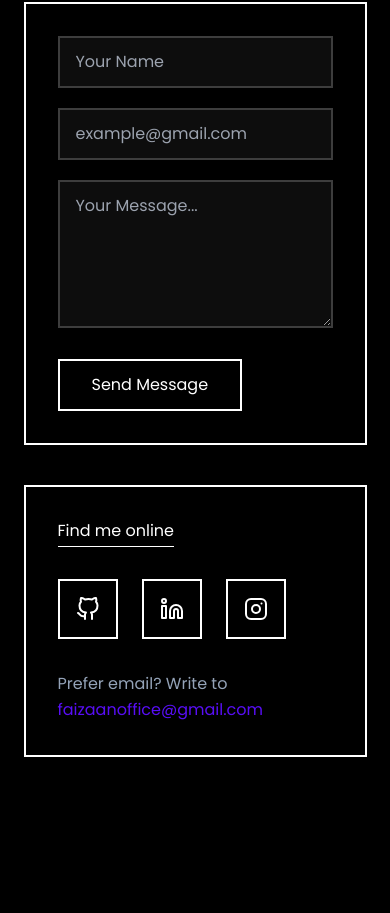
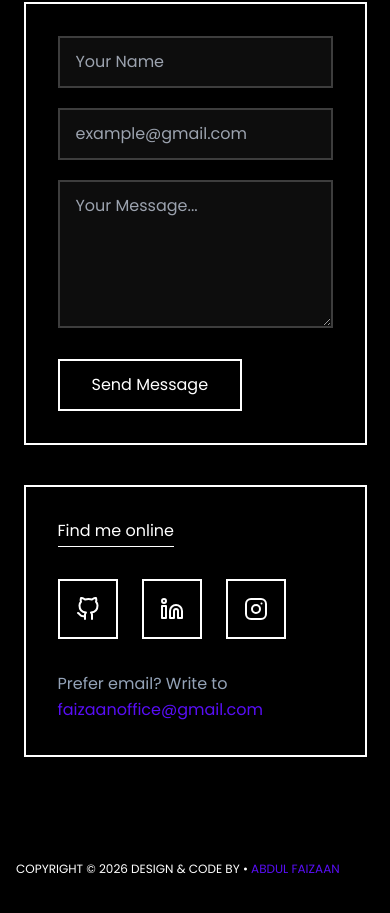
Before and after one commit to abdulfaizaan/portfolio, a React (Vite) app: page / in a window 390 px wide. Shown: the part 7591-8504 px from the top of the page. Before the commit the page ends 8412 px from the top, so only its background shows below. Built offline with nearby package versions, Linux system fonts and the light colour scheme.

Commit message:
add: footer copyright bar

```diff
--- a/src/App.jsx
+++ b/src/App.jsx
@@ -8,6 +8,7 @@ import Skills from './components/sections/Skills.jsx'
 import Education from './components/sections/Education.jsx'
 import Languages from './components/sections/Languages.jsx'
 import Contact from './components/sections/Contact.jsx'
+import Footer from './components/sections/Footer.jsx'
 import ProjectModal from './components/ProjectModal.jsx'
 
 export default function App() {
@@ -31,6 +32,7 @@ export default function App() {
         open={modal.open}
         onClose={() => setModal((m) => ({ ...m, open: false }))}
       />
+      <Footer />
     </>
   )
 }
--- /dev/null
+++ b/src/components/sections/Footer.jsx
@@ -0,0 +1,22 @@
+export default function Footer() {
+  return (
+    <footer id="footer">
+      <div className="container py-10">
+        <div className="flex items-center">
+          <p className="md:text-sm text-xs uppercase md:whitespace-nowrap">
+            Copyright © 2026 Design & Code By &#8226;{' '}
+            <a
+              href="https://github.com/abdulfaizaan"
+              target="_blank"
+              rel="noreferrer"
+              className="relative text-primary after:content-[''] after:absolute after:left-0 after:top-1/2 after:-translate-y-1/2 after:block after:w-0 after:border-t-[1.5px] after:border-white after:transition-all after:duration-300 after:ease-out hover:after:w-full"
+            >
+              Abdul Faizaan
+            </a>
+          </p>
+          <hr className="md:block hidden border-white w-full mx-6" />
+        </div>
+      </div>
+    </footer>
+  )
+}
```
